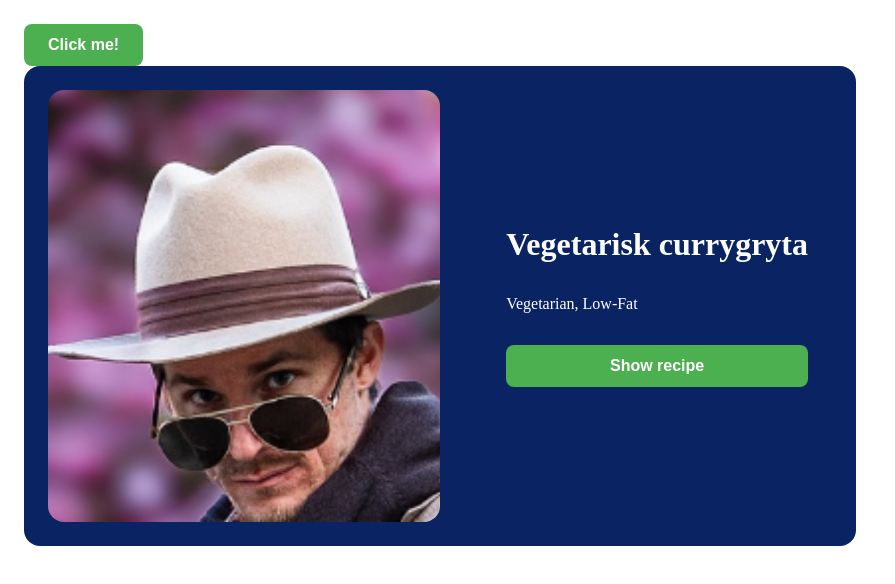
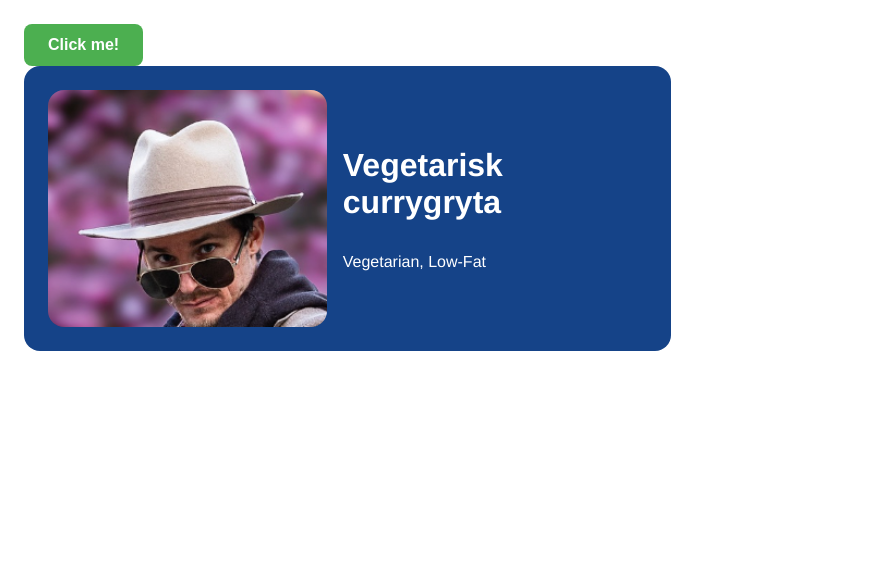
Before and after one commit to appelqvistelias/recipe-finder, a React (Vite) app: page / in a window 1280 px wide. Shown: the top 584 px of the page, without its empty margins (0-895 px from the left). Built offline with nearby package versions, Linux system fonts and the light colour scheme.

Commit message:
updated css

```diff
--- a/src/App.css
+++ b/src/App.css
@@ -3,3 +3,22 @@
   padding: 0;
   box-sizing: border-box;
 }
+
+.cardContainer {
+
+  display:flex;
+  flex-direction: column;
+  gap: 1rem;
+
+
+}
+
+@media (min-width: 768px) {
+
+  .cardContainer {
+
+    flex-direction: row;
+
+  }
+
+}
--- a/src/App.jsx
+++ b/src/App.jsx
@@ -20,9 +20,9 @@ function App() {
           alert("Hello there!");
         }}
       />
-      <div>
+      <section className='cardContainer'>
         <MealCard meal={dummyMeal} />
-      </div>
+      </section>
     </div>
   );
 }
--- a/src/components/MealCard/MealCard.jsx
+++ b/src/components/MealCard/MealCard.jsx
@@ -13,9 +13,10 @@ export default function MealCard({ meal }) {
         <section className={styles.mealInfo}>
           <h2>{meal.label}</h2>
           <p>{meal.dietLabels.join(", ")}</p>
-           <Button
+           {/* <Button
                   title="Show recipe"
-                />
+
+                /> */}
 
         </section>
       </section>
--- a/src/components/MealCard/MealCard.module.css
+++ b/src/components/MealCard/MealCard.module.css
@@ -3,7 +3,7 @@
     display: flex;
     flex-direction: column;
     gap: 1rem;
-    background-color: #0A2463;
+    background-color: #154388;
     padding: 1.5rem;
     border-radius: 1rem;
     justify-content: center;
@@ -27,8 +27,6 @@
     display: flex;
     justify-content: center;
 
-
-
 }
 
 .imgContainer img {
@@ -37,18 +35,15 @@
 
     border-radius: 1rem;
     object-fit: cover;
-
-
 }
 
 @media (min-width: 768px) {
 
     .mealCard {
 
-
         flex-direction: row;
         justify-content: space-between;
-        min-height: 30rem;
+
         max-width: 52rem;
 
     }
@@ -57,7 +52,8 @@
 
         justify-content: center;
         gap: 2rem;
-        margin-right: 1.5rem;
+
+        /* margin-right: 1.5rem; */
     }
 
     .imgContainer {
--- a/src/index.css
+++ b/src/index.css
@@ -7,5 +7,5 @@
 body {
 
   padding: 1.5rem;
-
+  font-family: 'Franklin Gothic Medium', 'Arial Narrow', Arial, sans-serif;
 }
```
